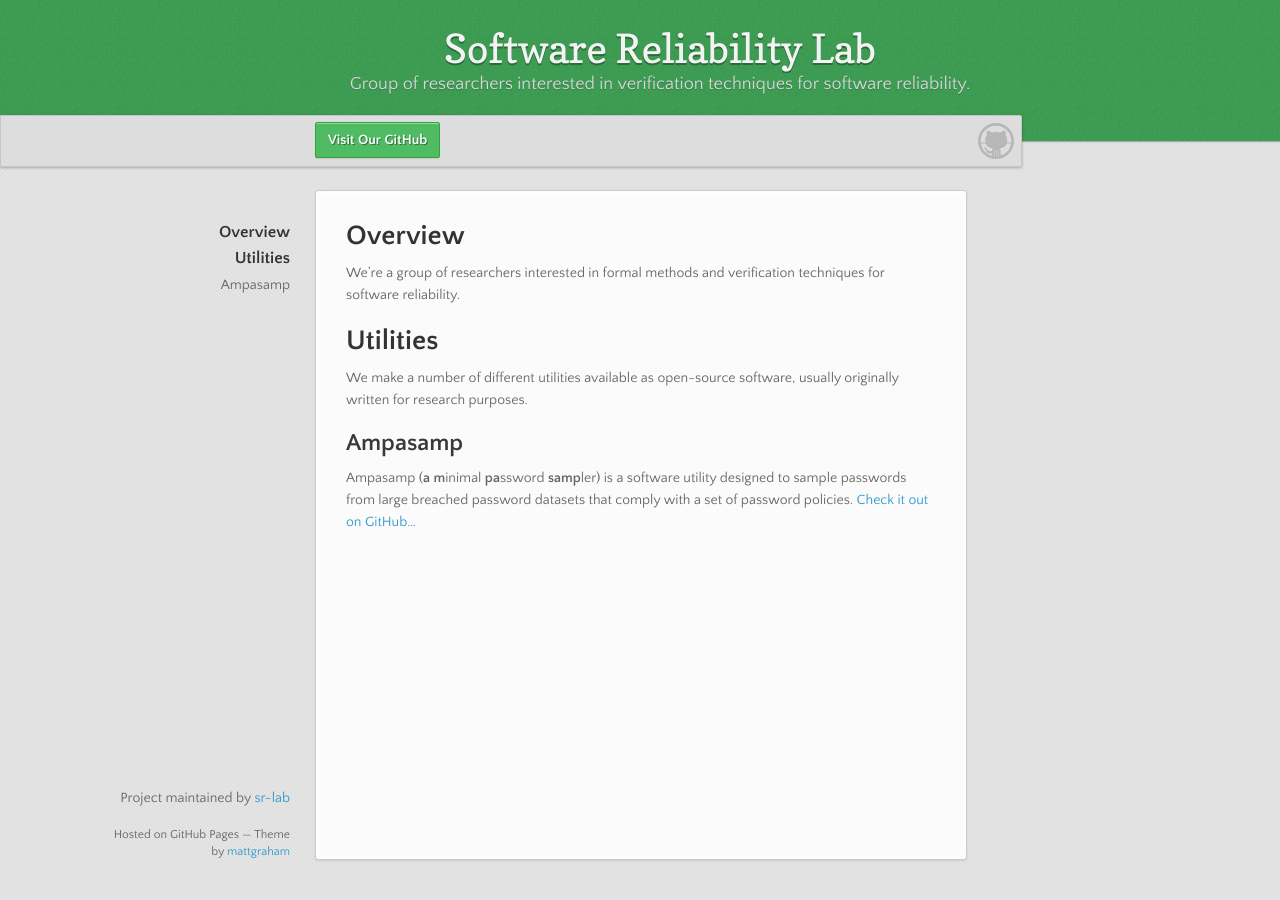
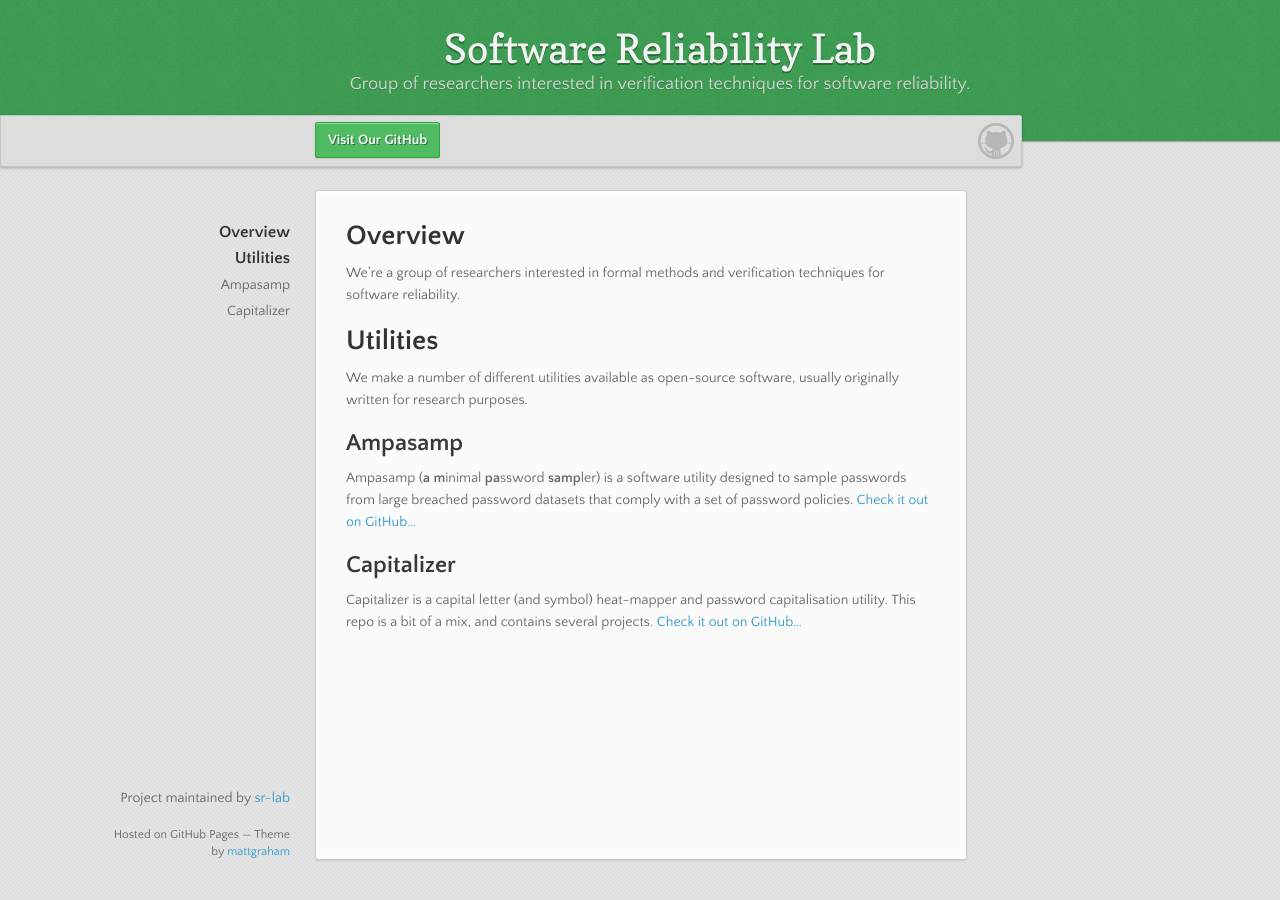
Before and after one commit to sr-lab/sr-lab.github.io.old, a Jekyll site: the page built from index.md, in a window 1280 px wide. Built offline with Jekyll 4.4.1, drawn with Linux system fonts in a browser that asks for light colours; our own code applies the rules of GitHub Pages for plain Markdown files.

Commit message:
Add Capitalizer under utilities

```diff
--- a/index.md
+++ b/index.md
@@ -10,3 +10,6 @@ We make a number of different utilities available as open-source software, usual
 
 ## Ampasamp
 Ampasamp (**a** **m**inimal **pa**ssword **samp**ler) is a software utility designed to sample passwords from large breached password datasets that comply with a set of password policies. [Check it out on GitHub...](https://github.com/sr-lab/ampasamp)
+
+## Capitalizer
+Capitalizer is a capital letter (and symbol) heat-mapper and password capitalisation utility. This repo is a bit of a mix, and contains several projects. [Check it out on GitHub...](https://github.com/sr-lab/capitalizer)
```
